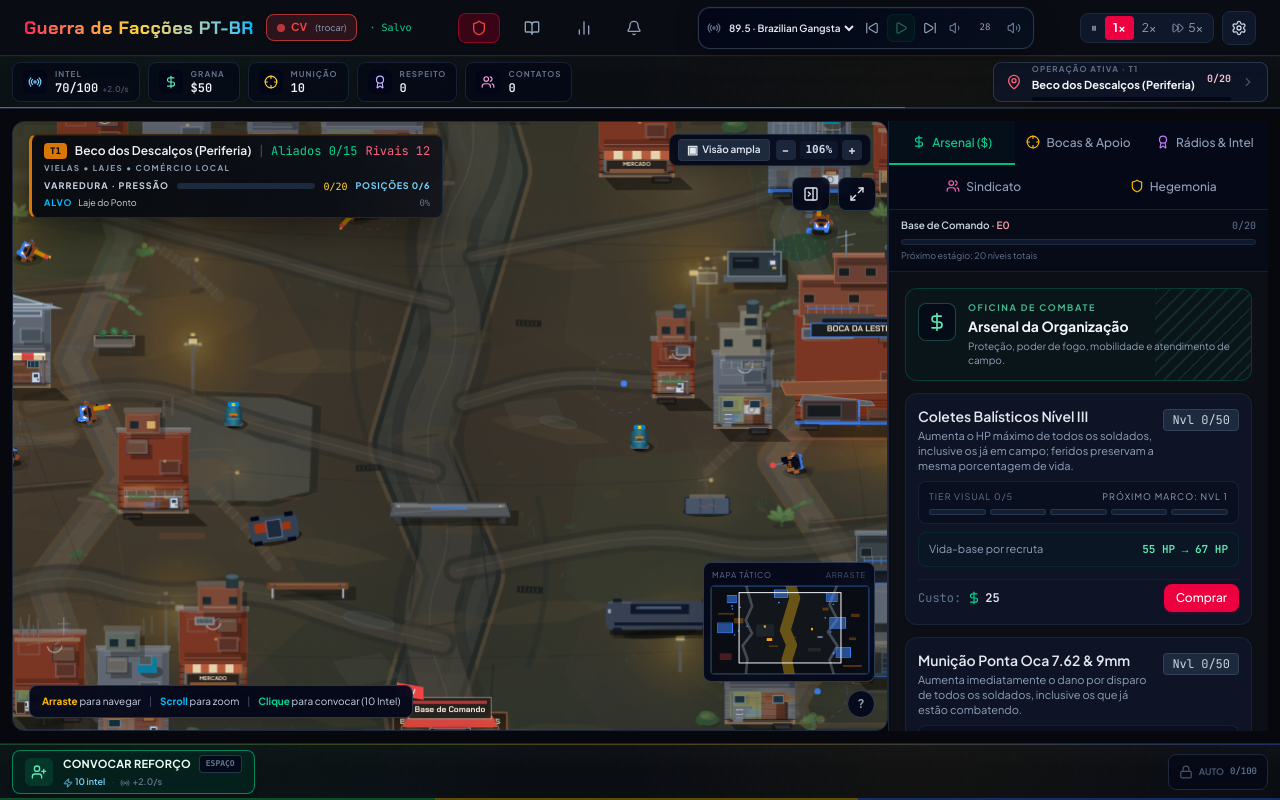
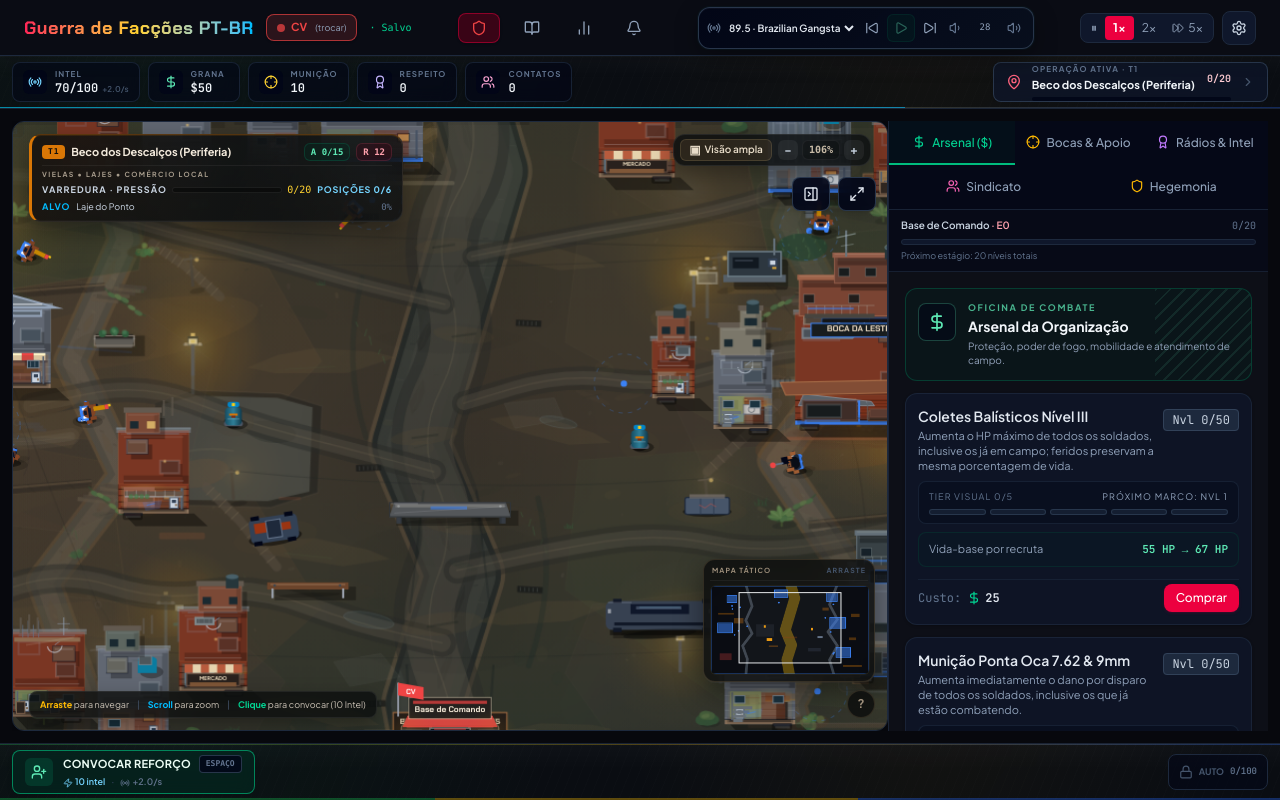
Before and after one commit to oeduardobertei-jpg/gangster-incremental, a React (Vite) app: page / in a window 1280 px wide. Built offline with nearby package versions, Linux system fonts and the light colour scheme.

Commit message:
feat: compact T1 battle HUD for 1.2G

```diff
--- a/src/components/GameCanvas.tsx
+++ b/src/components/GameCanvas.tsx
@@ -3604,30 +3604,29 @@ export const GameCanvas = React.forwardRef<GameCanvasHandle, GameCanvasProps>(({
       {PerformanceOverlay && <React.Suspense fallback={null}><PerformanceOverlay /></React.Suspense>}
       {/* 0.4D/0.5 Compact combat + district objective */}
       <div
-        className="battle-hud absolute top-3 left-4 z-10 min-w-[390px] max-w-[56%] rounded-lg border border-slate-800 bg-slate-950/94 px-3 py-2 text-xs shadow-lg backdrop-blur-md pointer-events-none"
+        className="battle-hud absolute top-3 left-4 z-10 w-[374px] max-w-[56%] sm:max-w-[calc(100%_-_9rem)] rounded-xl border border-white/[0.08] px-2.5 py-2 text-xs backdrop-blur-xl pointer-events-none"
         style={{
           borderLeftColor: territoryScene.accent, borderLeftWidth: 3,
-          borderTopColor: `${territoryScene.accent}40`,
-          background: 'linear-gradient(108deg, rgba(7,10,15,.97) 0%, rgba(9,13,20,.95) 76%, rgba(18,20,26,.93) 100%)',
-          boxShadow: `0 14px 38px rgba(0,0,0,.48), inset 0 1px 0 ${territoryScene.accent}22`
+          borderTopColor: `${territoryScene.accent}55`,
+          background: 'linear-gradient(112deg, rgba(24,20,16,.92) 0%, rgba(10,13,15,.86) 54%, rgba(8,11,14,.74) 100%)',
+          boxShadow: `0 10px 28px rgba(0,0,0,.38), inset 0 1px 0 ${territoryScene.accent}22, inset 0 -1px 0 rgba(255,255,255,.025)`
         }}
       >
-        <div className="flex items-center gap-2">
+        <div className="flex items-center gap-1.5">
           <span
-            className="rounded px-1.5 py-0.5 font-mono text-[9px] font-bold text-slate-950"
+            className="rounded-sm px-1.5 py-0.5 font-mono text-[8px] font-black tracking-[0.10em] text-[#11100d]"
             style={{ backgroundColor: territoryScene.accent }}
           >
             T{currentTerritory.id}
           </span>
-          <span className="font-semibold text-slate-100 truncate">{currentTerritory.name}</span>
-          <span className="text-slate-600">|</span>
-          <span className="text-emerald-400 font-mono-numbers">Aliados {alliesRef.current.length}/{gameState.maxAllies}</span>
-          <span className="text-rose-400 font-mono-numbers">Rivais {rivalsRef.current.length}</span>
+          <span className="min-w-0 flex-1 truncate text-[11px] font-bold tracking-[-0.01em] text-[#f3eadc]">{currentTerritory.name}</span>
+          <span className="rounded-md border border-emerald-400/15 bg-emerald-950/35 px-1.5 py-0.5 font-mono text-[9px] font-bold text-emerald-300">A {alliesRef.current.length}/{gameState.maxAllies}</span>
+          <span className="rounded-md border border-rose-400/15 bg-rose-950/30 px-1.5 py-0.5 font-mono text-[9px] font-bold text-rose-300">R {rivalsRef.current.length}</span>
         </div>
-        <div className="mt-1 text-[8px] font-black uppercase tracking-[0.18em] text-slate-400">
+        <div className="mt-1 border-t border-white/[0.055] pt-1 text-[7px] font-black uppercase tracking-[0.20em] text-[#a89d8d]">
           {TERRITORY_HUD_DESCRIPTORS[currentTerritory.id] ?? territoryScene.subtitle}
         </div>
-        <div className="mt-1.5 flex items-center gap-2">
+        <div className="mt-1 flex items-center gap-1.5">
           {territoryDominated ? (
             <span className="text-[9px] font-black uppercase tracking-[0.12em] text-emerald-300">
               DOMINADO <span className="text-slate-600">•</span> REDE LOCAL SOB CONTROLE {factionConfig.tag}
@@ -3644,10 +3643,10 @@ export const GameCanvas = React.forwardRef<GameCanvasHandle, GameCanvasProps>(({
                     ? 'CONSOLIDAR PRESSÃO'
                     : campaignProfile.objectiveLabel + ' · PRESSÃO'}
               </span>
-              <div className="h-1.5 flex-1 overflow-hidden rounded-full bg-slate-800">
+              <div className="h-1 flex-1 overflow-hidden rounded-full bg-black/40 ring-1 ring-white/[0.04]">
                 <div
-                  className="h-full bg-gradient-to-r from-rose-500 to-amber-400 transition-[width] duration-200"
-                  style={{ width: `${Math.min(100, (gameState.territoryTakes / Math.max(1, dominationRequirement)) * 100)}%` }}
+                  className="h-full transition-[width] duration-200"
+                  style={{ width: `${Math.min(100, (gameState.territoryTakes / Math.max(1, dominationRequirement)) * 100)}%`, background: `linear-gradient(90deg, ${factionConfig.rivalColor}, ${territoryScene.accent})` }}
                 />
               </div>
               <span className="font-mono text-[10px] text-amber-300">{Math.min(gameState.territoryTakes, dominationRequirement)}/{dominationRequirement}</span>
@@ -3689,11 +3688,11 @@ export const GameCanvas = React.forwardRef<GameCanvasHandle, GameCanvasProps>(({
       {/* Top Right Controls: Advance button & Zoom Controls Widget */}
       <div className="battle-controls absolute top-3 right-4 z-20 flex items-center gap-2">
         {/* Tactical Zoom & Pan Control Widget */}
-        <div className="flex items-center gap-1 bg-slate-950/90 backdrop-blur-md px-2 py-1 rounded-lg border border-slate-800 shadow-lg text-xs">
+        <div className="flex items-center gap-1 rounded-xl border border-white/[0.08] bg-[#0b0d0e]/80 px-1.5 py-1 text-xs shadow-[0_8px_24px_rgba(0,0,0,.32)] backdrop-blur-xl">
           <button
             onClick={handleResetCamera}
             title="Centralizar em visão tática ampla"
-            className="flex items-center gap-1 px-2 py-0.5 rounded bg-slate-800 hover:bg-slate-700 text-slate-200 font-semibold transition-colors cursor-pointer text-xs mr-0.5 border border-slate-700/60"
+            className="mr-0.5 flex items-center gap-1 rounded-md border border-[#b79a70]/20 bg-[#6f5938]/25 px-2 py-0.5 text-xs font-semibold text-[#e8dcc9] transition-colors hover:bg-[#806744]/35 cursor-pointer"
           >
             <span>▣</span>
             <span className="text-[10px]">Visão ampla</span>
@@ -3701,21 +3700,21 @@ export const GameCanvas = React.forwardRef<GameCanvasHandle, GameCanvasProps>(({
           <button
             onClick={handleZoomOut}
             title="Diminuir Zoom (ou role a roda do mouse para baixo)"
-            className="w-5 h-5 flex items-center justify-center rounded bg-slate-800/90 hover:bg-slate-700 text-slate-200 font-bold transition-colors cursor-pointer text-xs"
+            className="flex h-5 w-5 items-center justify-center rounded-md bg-white/[0.055] text-xs font-bold text-slate-300 transition-colors hover:bg-white/[0.10] hover:text-white cursor-pointer"
           >
             −
           </button>
           <button
             onClick={handleZoomReset}
             title="Redefinir Zoom para 100%"
-            className="px-1.5 py-0.5 rounded bg-slate-900 hover:bg-slate-800 text-slate-300 font-mono text-[11px] font-semibold transition-colors cursor-pointer"
+            className="rounded-md border border-white/[0.05] bg-black/20 px-1.5 py-0.5 font-mono text-[10px] font-semibold text-[#c7baa6] transition-colors hover:bg-white/[0.07] hover:text-white cursor-pointer"
           >
             {Math.round(zoom * 100)}%
           </button>
           <button
             onClick={handleZoomIn}
             title="Aumentar Zoom (ou role a roda do mouse para cima)"
-            className="w-5 h-5 flex items-center justify-center rounded bg-slate-800/90 hover:bg-slate-700 text-slate-200 font-bold transition-colors cursor-pointer text-xs"
+            className="flex h-5 w-5 items-center justify-center rounded-md bg-white/[0.055] text-xs font-bold text-slate-300 transition-colors hover:bg-white/[0.10] hover:text-white cursor-pointer"
           >
             +
           </button>
@@ -3733,8 +3732,8 @@ export const GameCanvas = React.forwardRef<GameCanvasHandle, GameCanvasProps>(({
       />
 
       {/* Interactive tactical minimap */}
-      <div className="absolute bottom-12 right-3 z-30 w-[172px] rounded-lg border border-slate-700/90 bg-slate-950/92 p-1.5 shadow-xl backdrop-blur-md">
-        <div className="mb-1 flex w-full items-center justify-between px-0.5 text-[8px] uppercase tracking-[0.10em] text-slate-500 pointer-events-none">
+      <div className="absolute bottom-12 right-3 z-30 w-[172px] rounded-xl border border-[#ae9167]/20 bg-[#0b0d0d]/82 p-1.5 shadow-[0_10px_28px_rgba(0,0,0,.42)] backdrop-blur-xl">
+        <div className="mb-1 flex w-full items-center justify-between border-b border-white/[0.05] px-0.5 pb-1 text-[7px] font-black uppercase tracking-[0.16em] text-[#9f907c] pointer-events-none">
           <span>Mapa tático</span>
           <span className="text-slate-600">arraste</span>
         </div>
@@ -3747,13 +3746,13 @@ export const GameCanvas = React.forwardRef<GameCanvasHandle, GameCanvasProps>(({
           onPointerMove={handleMinimapPointerMove}
           onPointerUp={handleMinimapPointerUp}
           onPointerCancel={handleMinimapPointerUp}
-          className="block h-[90px] w-[160px] cursor-crosshair rounded border border-slate-800 bg-[#07101d] touch-none"
+          className="block h-[90px] w-[160px] cursor-crosshair rounded-md border border-[#9c805b]/18 bg-[#080d0e] touch-none opacity-95"
         />
       </div>
 
       {/* Contextual controls: disappear after the first interaction and can be recalled. */}
       {showControlGuide && (
-        <div className="battle-help absolute bottom-3 left-4 z-20 flex items-center gap-2 rounded-lg border border-slate-700/80 bg-slate-950/92 px-3 py-2 text-[10px] text-slate-300 shadow-xl backdrop-blur-md pointer-events-none">
+        <div className="battle-help absolute bottom-3 left-4 z-20 flex items-center gap-2 rounded-lg border border-white/[0.07] bg-[#0b0d0d]/78 px-2.5 py-1.5 text-[9px] text-[#c9c0b4] shadow-[0_8px_20px_rgba(0,0,0,.34)] backdrop-blur-xl pointer-events-none">
           <span><strong className="text-amber-400">Arraste</strong> para navegar</span>
           <span className="text-slate-600">|</span>
           <span><strong className="text-sky-400">Scroll</strong> para zoom</span>
@@ -3765,7 +3764,7 @@ export const GameCanvas = React.forwardRef<GameCanvasHandle, GameCanvasProps>(({
         type="button"
         onClick={(e) => { e.stopPropagation(); setShowControlGuide(value => !value); }}
         title="Mostrar ou ocultar ajuda de controles"
-        className="absolute bottom-3 right-3 z-30 h-7 w-7 rounded-full border border-slate-700 bg-slate-950/90 text-xs font-bold text-slate-400 hover:border-sky-500 hover:text-sky-300 transition-colors"
+        className="absolute bottom-3 right-3 z-30 h-7 w-7 rounded-full border border-[#a88a62]/20 bg-[#0b0d0d]/82 text-xs font-bold text-[#9f907c] transition-colors hover:border-[#c7a16b]/50 hover:text-[#e6d4b7]"
       >
         ?
       </button>
```
Also changed, not shown: 3 other files (tests, documents, lock files or other folders).
